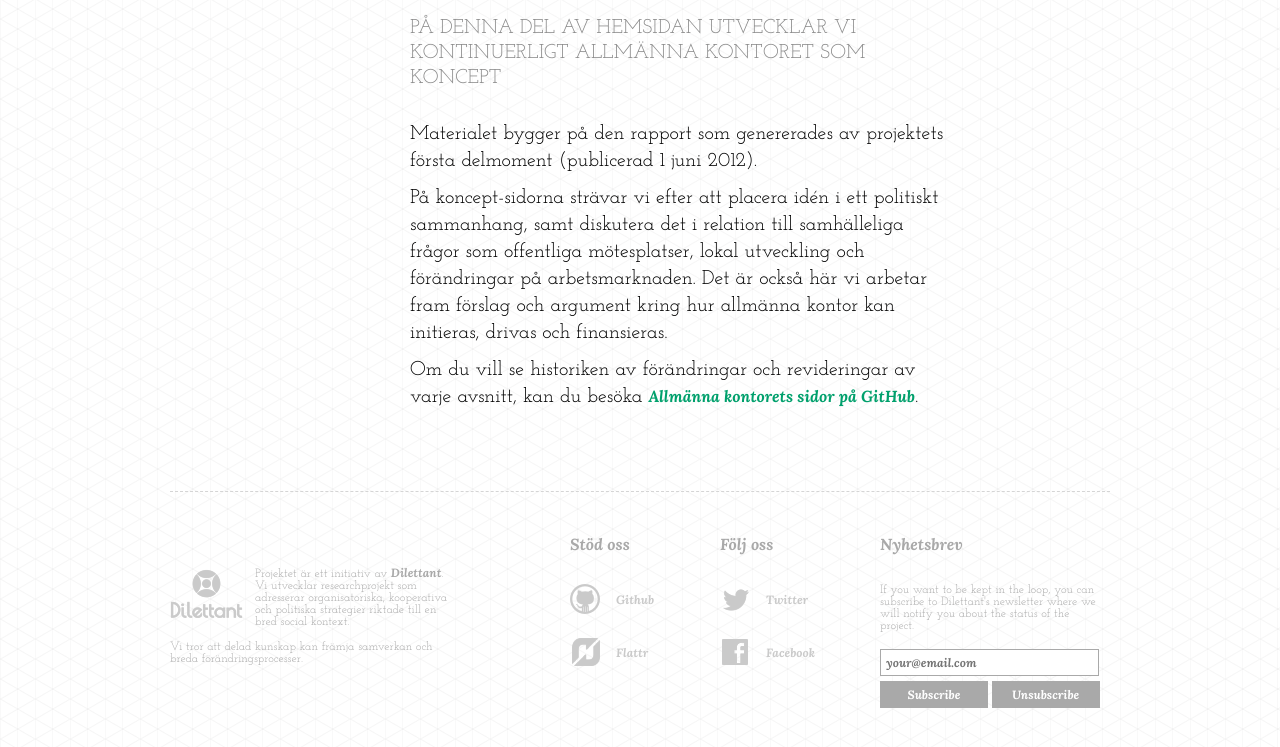
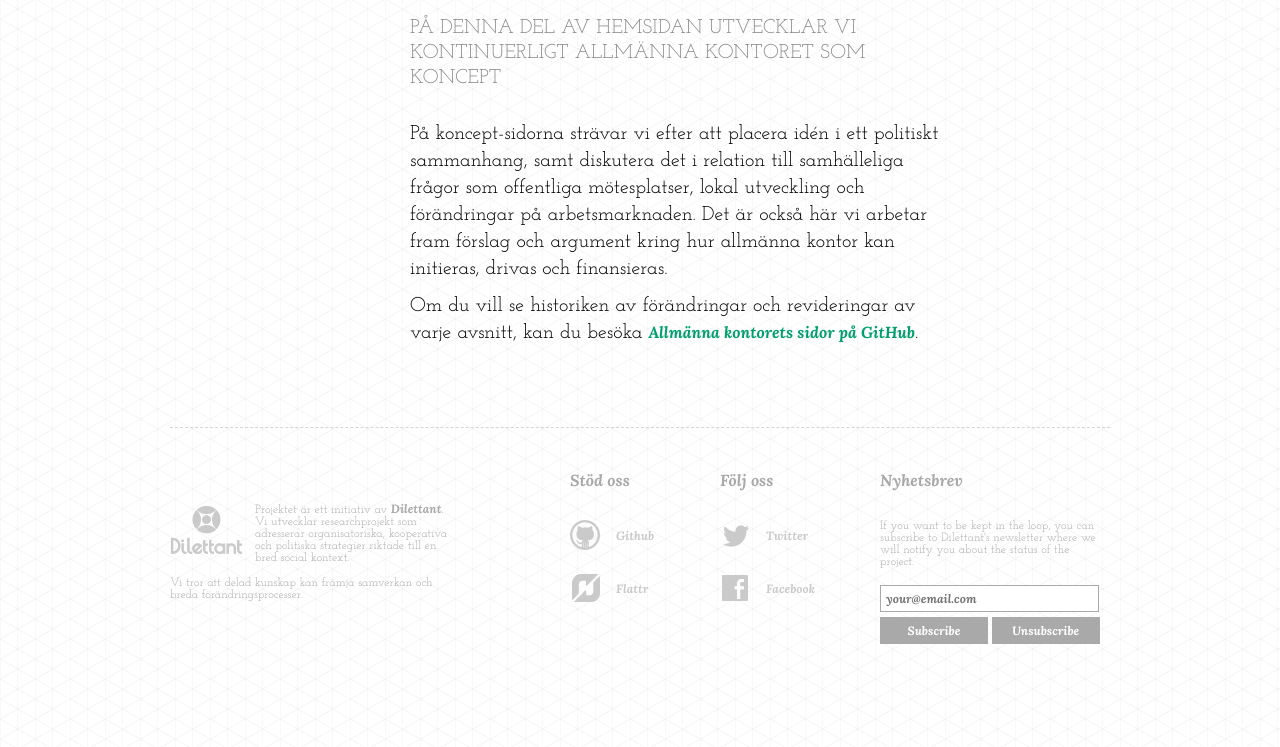
Before and after one commit to dilettant/allmannakontoret, a Jekyll site: the page built from koncept.md, in a window 1280 px wide, cut to the strip 601-1419 px from the top of the page. Shown: the top 747 px of the strip. Built offline with Jekyll 4.4.1, drawn with Linux system fonts in a browser that asks for light colours; comment, search, counter and statistics services are not loaded.

Commit message:
Updated koncept.md

```diff
--- a/koncept.md
+++ b/koncept.md
@@ -7,8 +7,6 @@ category: koncept
 intro: "På denna del av hemsidan utvecklar vi kontinuerligt Allmänna kontoret som koncept"
 ---
 
-Materialet bygger på den rapport som genererades av projektets första delmoment (publicerad 1 juni 2012).
-
 På koncept-sidorna strävar vi efter att placera idén i ett politiskt sammanhang, samt diskutera det i relation till samhälleliga frågor som offentliga mötesplatser, lokal utveckling och förändringar på arbetsmarknaden. Det är också här vi arbetar fram förslag och argument kring hur allmänna kontor kan initieras, drivas och finansieras.
 
 Om du vill se historiken av förändringar och revideringar av varje avsnitt, kan du besöka [Allmänna kontorets sidor på GitHub](https://github.com/dilettant/thepublicoffice).
```
